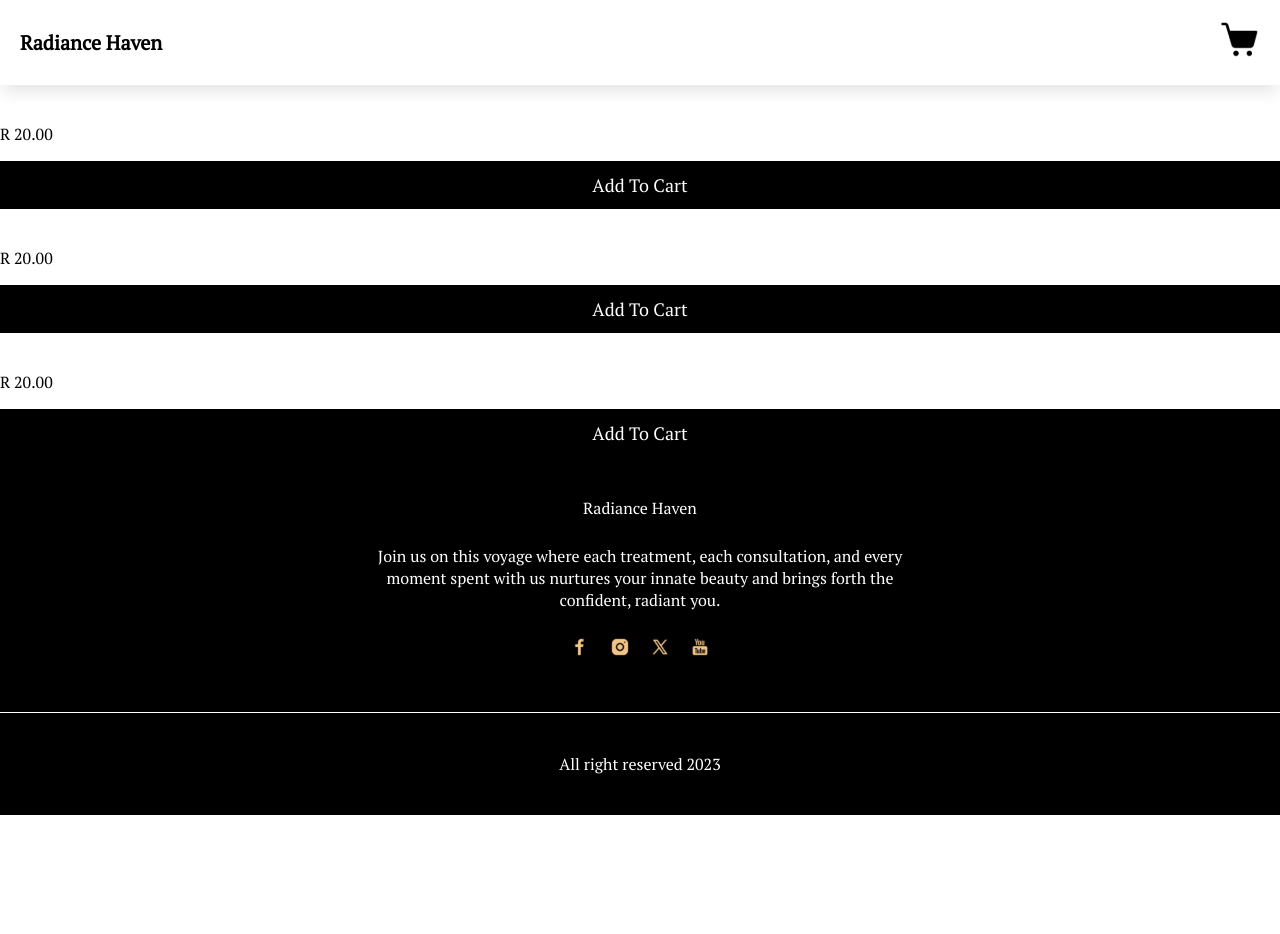
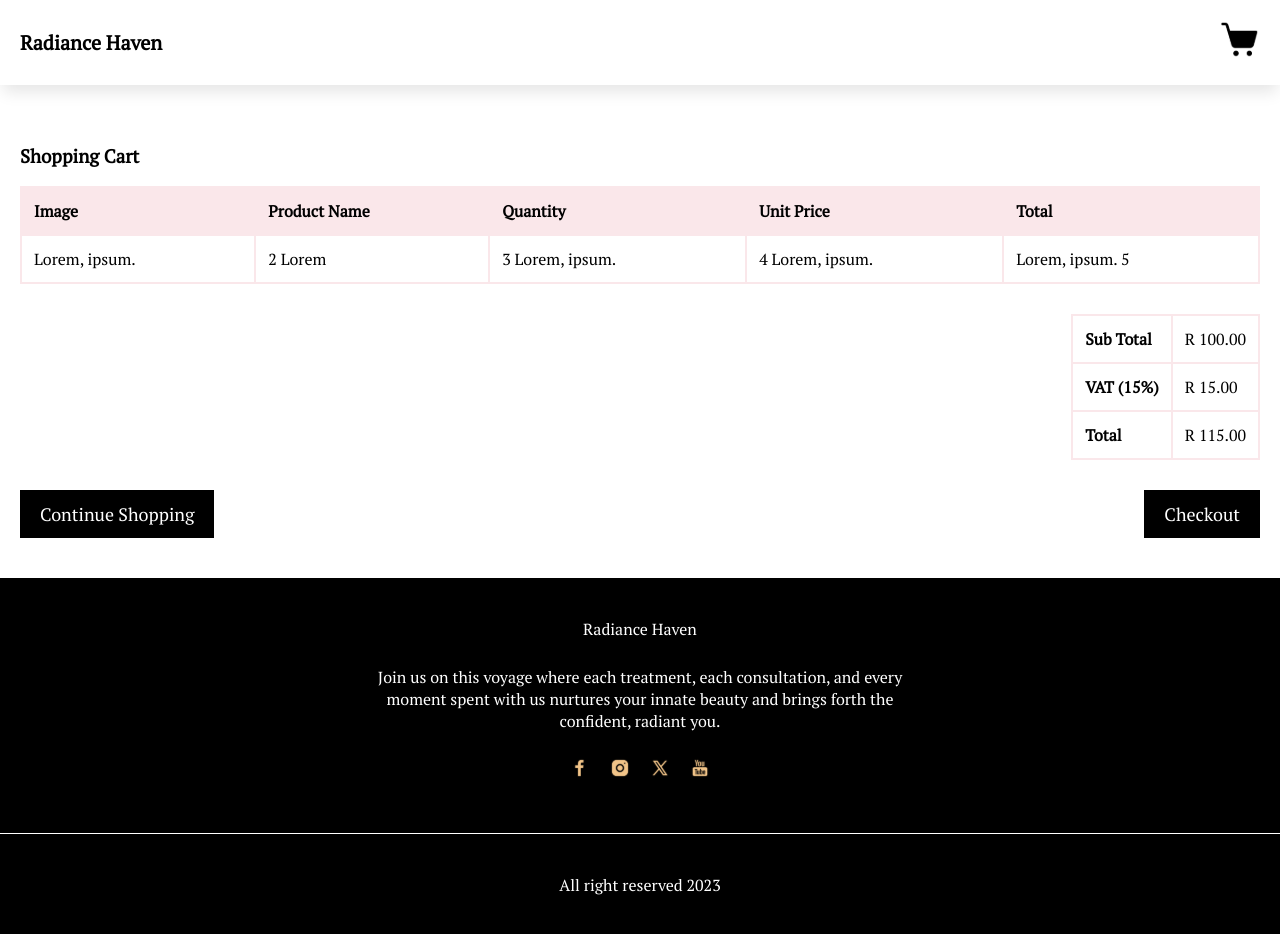
Before and after one commit to isaac-kg/salon, a React (Vite) app: page / in a window 1280 px wide. Before the commit the page ends 815 px from the top, so only its background shows below. Built offline with nearby package versions, Linux system fonts and the light colour scheme.

Commit message:
products

```diff
--- a/src/App.tsx
+++ b/src/App.tsx
@@ -9,6 +9,7 @@ import Booking from './components/bookings'
 import Footer from './components/footer'
 import Hero from './components/hero'
 import Product from './components/product'
+import ListProduct from './components/listProduct'
 
 function App() {
 
@@ -38,7 +39,8 @@ function App() {
       <Testimonial />
       <Contact /> */}
 
-      <Product />
+      {/* <Product /> */}
+      <ListProduct />
 
       <Footer />
     </div>
--- /dev/null
+++ b/src/components/listProduct/index.tsx
@@ -0,0 +1,46 @@
+import React from "react"
+import "./style.css"
+
+const ListProduct = () => {
+  return (
+    <div className="productList">
+      <h3>Shopping Cart</h3>
+      <table className="productList__tb">
+        <thead>
+          <th>Image</th>
+          <th>Product Name</th>
+          <th>Quantity</th>
+          <th>Unit Price</th>
+          <th>Total</th>
+        </thead>
+        <tr>
+          <td>Lorem, ipsum.</td>
+          <td>2 Lorem </td>
+          <td>3 Lorem, ipsum.</td>
+          <td>4 Lorem, ipsum.</td>
+          <td>Lorem, ipsum. 5</td>
+        </tr>
+      </table>
+      <table className="productList__tb-checkout">
+        <tr>
+          <th>Sub Total</th>
+          <td>R 100.00</td>
+        </tr>
+        <tr>
+          <th>VAT (15%)</th>
+          <td>R 15.00</td>
+        </tr>
+        <tr>
+          <th>Total</th>
+          <td>R 115.00</td>
+        </tr>
+      </table>
+      <div className="productList__buttons">
+        <button>Continue Shopping</button>
+        <button>Checkout</button>
+      </div>
+    </div>
+  )
+}
+
+export default ListProduct
--- /dev/null
+++ b/src/components/listProduct/style.css
@@ -0,0 +1,49 @@
+.productList {
+  padding: var(--padding-sm);
+}
+
+.productList__buttons {
+  display: flex;
+  flex-wrap: wrap;
+  gap: 20px;
+  justify-content: space-between;
+  margin-top: 30px;
+}
+
+.productList__buttons>button{
+    width: 100%;
+}
+
+.productList__tb{
+    width: 100%;
+}
+
+.productList__tb-checkout{
+    margin-top: 30px;
+    margin-left: auto;
+}
+
+
+thead{
+    background-color: #fae7ea;
+}
+
+th, td{
+    text-align: left;
+    padding: 12px;
+}
+
+table, th, td, thead, tr {
+    border: solid 2px #fae7ea;
+    border-collapse: collapse;
+}
+
+@media only screen and (min-width: 768px) {
+  .productList {
+    padding: var(--padding-lg);
+  }
+
+  .productList__buttons>button{
+    width: auto;
+  }
+}
--- a/src/components/product/index.tsx
+++ b/src/components/product/index.tsx
@@ -1,21 +1,35 @@
+import "./style.css"
 const Product = () => {
-  return <div className="product">
+  return (
+    <div className="product">
       <div className="product__card">
         <img src="" alt="" />
         <p>R 20.00</p>
-        <button style={{width: "100%"}}>Add to cart</button>
+        <button style={{ width: "100%" }}>Add to cart</button>
       </div>
       <div className="product__card">
         <img src="" alt="" />
         <p>R 20.00</p>
-        <button style={{width: "100%"}}>Add to cart</button>
+        <button style={{ width: "100%" }}>Add to cart</button>
+      </div>
+      <div className="product__card">
+        <img src="" alt="" />
+        <p>R 20s.00</p>
+        <button style={{ width: "100%" }}>Add to cart</button>
+      </div>
+
+      <div className="product__card">
+        <img src="" alt="" />
+        <p>R 20.00</p>
+        <button style={{ width: "100%" }}>Add to cart</button>
       </div>
       <div className="product__card">
         <img src="" alt="" />
         <p>R 20.00</p>
-        <button style={{width: "100%"}}>Add to cart</button>
+        <button style={{ width: "100%" }}>Add to cart</button>
       </div>
     </div>
+  )
 }
 
 export default Product
--- a/src/components/product/style.css
+++ b/src/components/product/style.css
@@ -1,4 +1,24 @@
 .product {
-    display: flex;
-    gap: 20px;
+  display: grid;
+  gap: 20px;
+  padding: var(--padding-sm);
 }
+
+.product__card {
+  padding: 10px;
+  background-color: #fae7ea;
+}
+
+@media only screen and (min-width: 768px) {
+  .product {
+    padding: var(--padding-lg);
+    grid-template-columns: repeat(2, 1fr);
+  }
+}
+
+@media only screen and (min-width: 992px) {
+  .product {
+    padding: var(--padding-lg);
+    grid-template-columns: repeat(3, 1fr);
+  }
+}
--- a/src/components/shopNow/style.css
+++ b/src/components/shopNow/style.css
@@ -1,24 +1,23 @@
-.product-container{
+.shopNow-container{
   padding: var(--padding-sm);
   background-color:  rgb(250, 231, 234);
 }
 
-.product{
+.shopNow{
   margin: 80px auto;
 }
-.product__image {
+.shopNow__image {
   flex-basis: 40%;
   max-width: 100%;
 }
 
-
-.product__image-1 {
+.shopNow__image-1 {
   width: 100%;
   object-fit: cover;
   height: 300px;
 }
 
-.product__description {
+.shopNow__description {
   display: flex;
   flex-direction: column;
   flex-basis: 60%;
@@ -27,29 +26,29 @@
   padding: var(--padding-sm);
 }
 
-.product__image-two{
+.shopNow__image-two{
   order: 2;
 }
 
-.product__description-two{
+.shopNow__description-two{
   order: 1;
 }
 
-.product__description__btn {
+.shopNow__description__btn {
   margin: auto;
 }
 
 @media only screen and (min-width: 768px){
-  .product-container{
+  .shopNow-container{
     padding: var(--padding-lg);
   }
 
-  .product {
+  .shopNow {
     margin: 20px auto;
     display: flex;
     align-items: center;
     gap: 20px;
   }
 
-  .product__description { padding: var(--padding-lg);}
+  .shopNow__description { padding: var(--padding-lg);}
 }
```
Also changed, not shown: src/components/shopNow/index.tsx (+15 -15 lines). Lines whose indentation alone changed are shown as unchanged.
